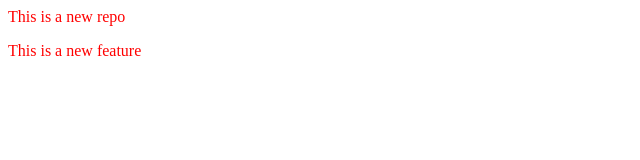
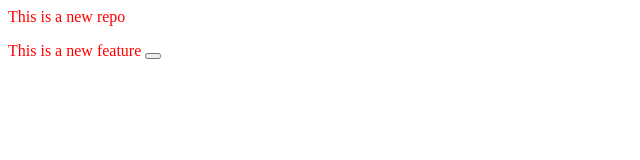
Before and after one commit to yashdakhore/localrepo, a plain HTML site: page index.html in a window 1280 px wide. Shown: the full height of the page, 0-640 px from the left. Drawn offline with Linux system fonts and the light colour scheme.

Commit message:
Added button

```diff
--- a/index.html
+++ b/index.html
@@ -1,3 +1,3 @@
 <link rel="stylesheet" href="style.css">
 <P>This is a new repo</P>
-<P>This is a new feature</P>
+<P>This is a new feature <button></button></P>
```
